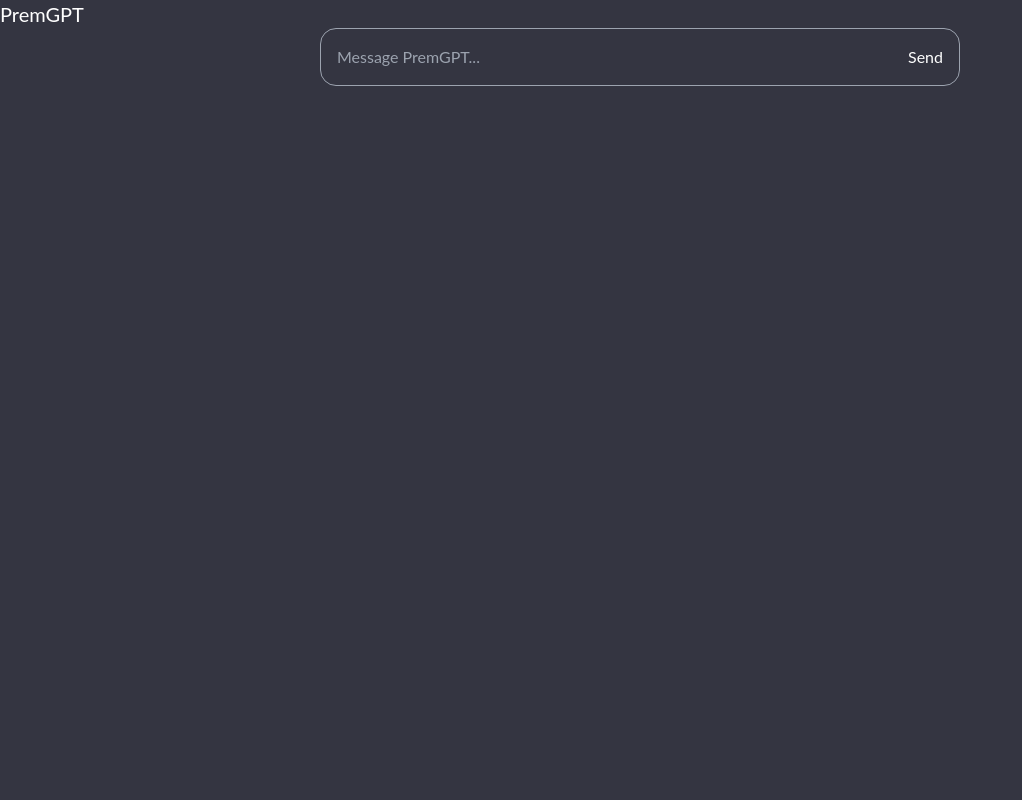
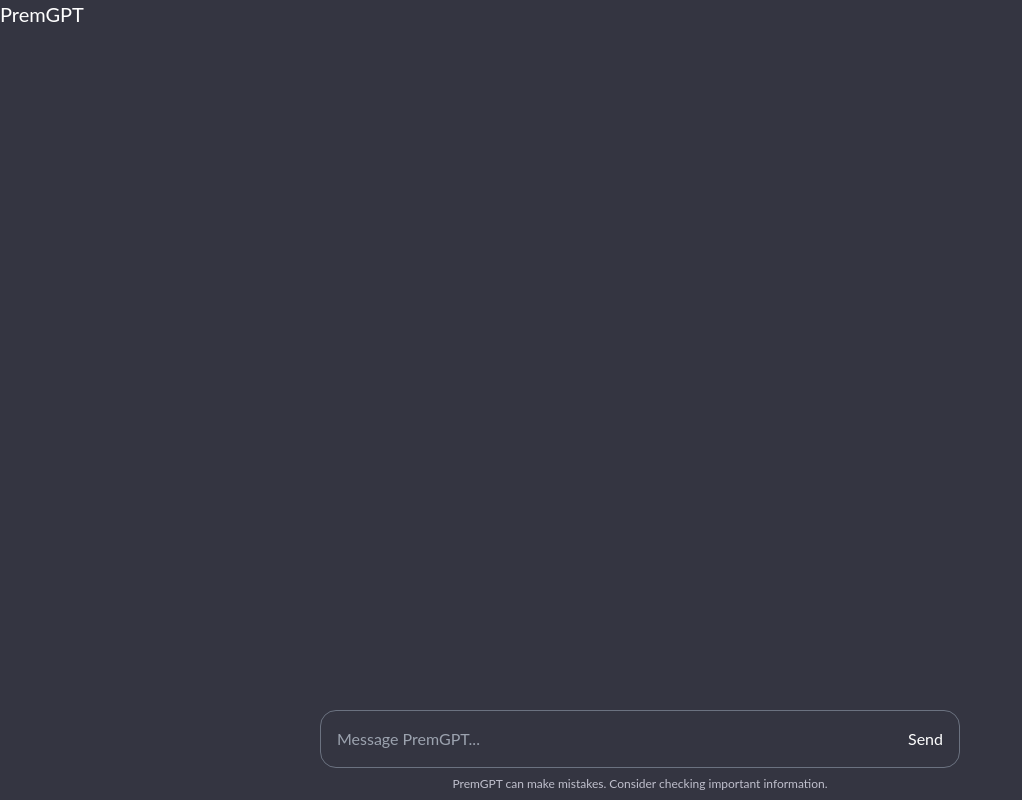
Before and after one commit to gprem09/CHATGPT-CLONE, a Next.js app in the folder frontend/: page / in a window 1280 px wide. Shown: the whole page, without its empty margins (0-1022 px from the left). Built offline with nearby package versions, Linux system fonts and the light colour scheme.

Commit message:
implemented frontend for chatbot

```diff
--- a/frontend/pages/index.js
+++ b/frontend/pages/index.js
@@ -39,19 +39,22 @@
   };
 
   return (
-    <main className='min-h-screen bg-rgba'>
+    <main className='flex flex-col min-h-screen bg-rgba'>
       <h1 className='text-xl'>PremGPT</h1>
-      <div className='flex justify-center'>
+      <div className='flex justify-center flex-grow'>
         {conversation.map((msg, index) => (
           <p key={index} className={msg.type === 'user' ? 'user-style' : 'bot-style'}>
             {msg.text}
           </p>
         ))}
       </div>
-      <form className='flex p-4 space-x-5 border border-gray-400 rounded-2xl w-1/2 mx-auto' onSubmit={handleSubmit}>
-        <input className='bg-transparent focus:outline-none flex-1' type="text" value={userInput} onChange={handleInputChange} placeholder="Message PremGPT..." />
-        <button type="submit">Send</button>
-      </form>
+      <div className="mt-auto">
+        <form className='flex p-4 space-x-5 border border-gray-500 rounded-2xl w-1/2 mx-auto' onSubmit={handleSubmit}>
+          <input className='bg-transparent focus:outline-none flex-1' type="text" value={userInput} onChange={handleInputChange} placeholder="Message PremGPT..." />
+          <button type="submit">Send</button>
+        </form>
+        <p className='text text-xs p-2 text-center space-y-2'>PremGPT can make mistakes. Consider checking important information.</p>
+      </div>
     </main>
   );
 };
--- a/frontend/styles/globals.css
+++ b/frontend/styles/globals.css
@@ -3,6 +3,12 @@
 @tailwind utilities;
 
 @import url('https://fonts.googleapis.com/css2?family=Lato:wght@400;700&family=Special+Elite&display=swap');
+
+* {
+    margin: 0;
+    padding: 0;
+    box-sizing: border-box;
+  }
 
 :root {
     font-family: 'Lato';
@@ -12,3 +18,7 @@
 .bg-rgba {
     background-color: #343541;
 }
+
+.text {
+    color: #c0c0cd;
+}
```
